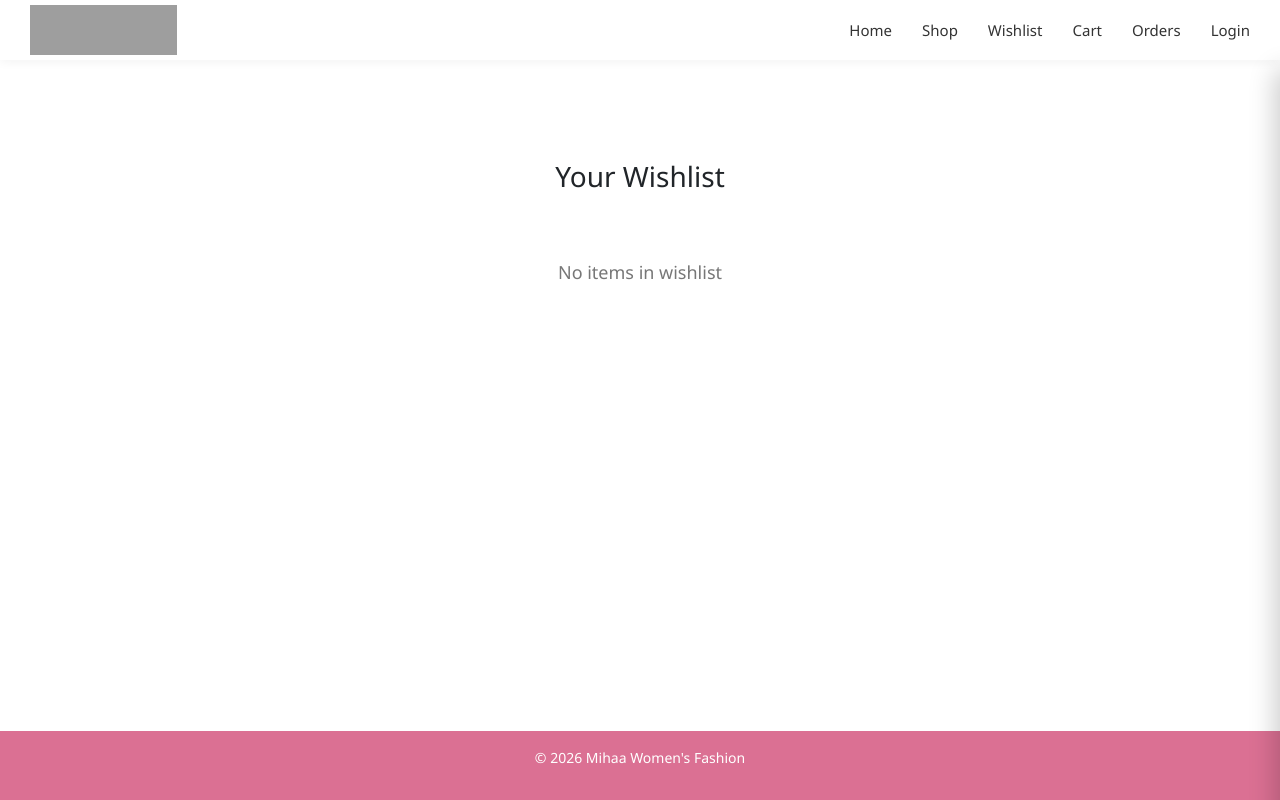
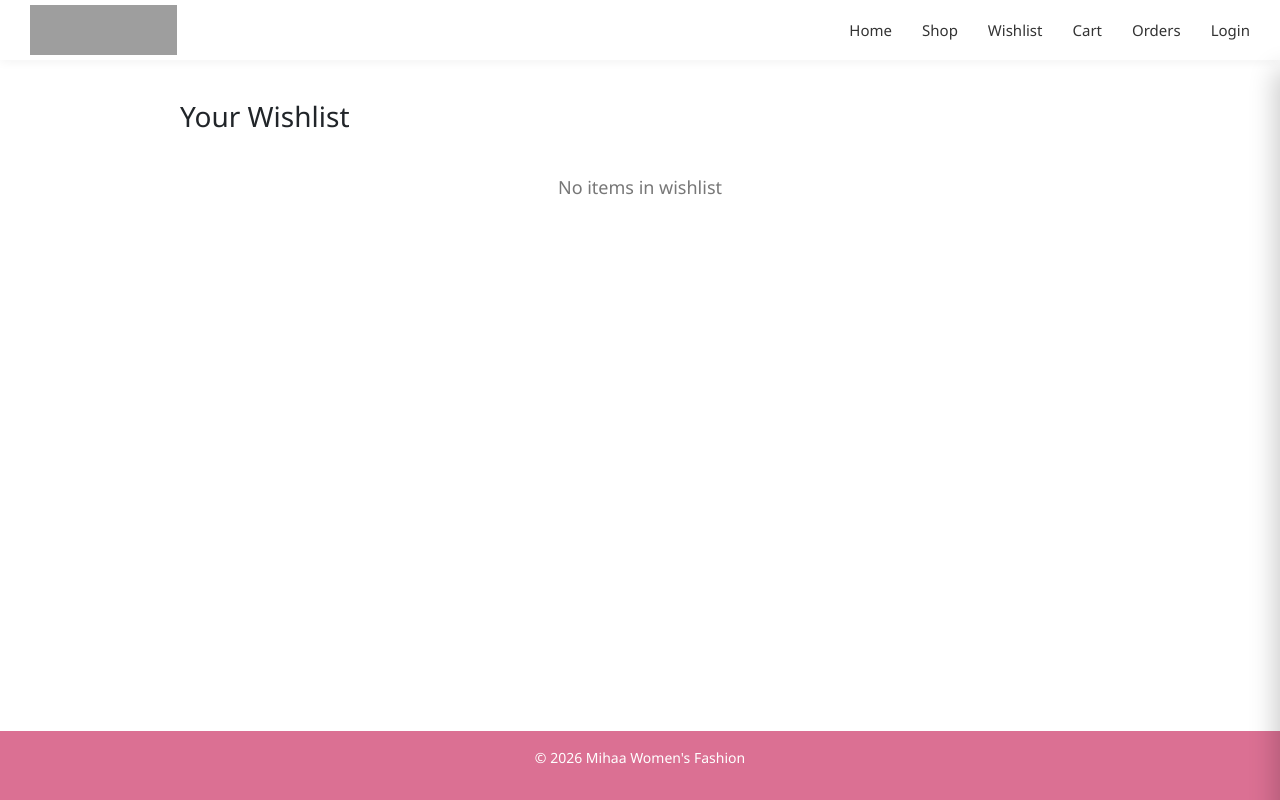
Before and after one commit to kmanupama636-del/mihaa-frontend, an Angular app: page /wishlist in a window 1280 px wide. Built offline with nearby package versions, Linux system fonts and the light colour scheme; grey boxes are pictures that could not be loaded.

Commit message:
html fixinggg

```diff
--- a/src/app/pages/wishlist/wishlist.component.css
+++ b/src/app/pages/wishlist/wishlist.component.css
@@ -12,16 +12,15 @@ margin-top:40px;
 }
 /* ===== CONTAINER ===== */
 .wishlist-container{
-  display: flex;
-  flex-direction: column;
-  align-items: center;
-  padding: 100px 20px 30px;
+ max-width:1000px;
+margin:auto;
+padding:40px;
 }
 
 /* ===== HEADING ===== */
 .wishlist-container h2{
   font-size: 28px;
-  margin-bottom: 25px;
+  margin-bottom: 30px;
 }
 
 /* ===== EMPTY ===== */
```
